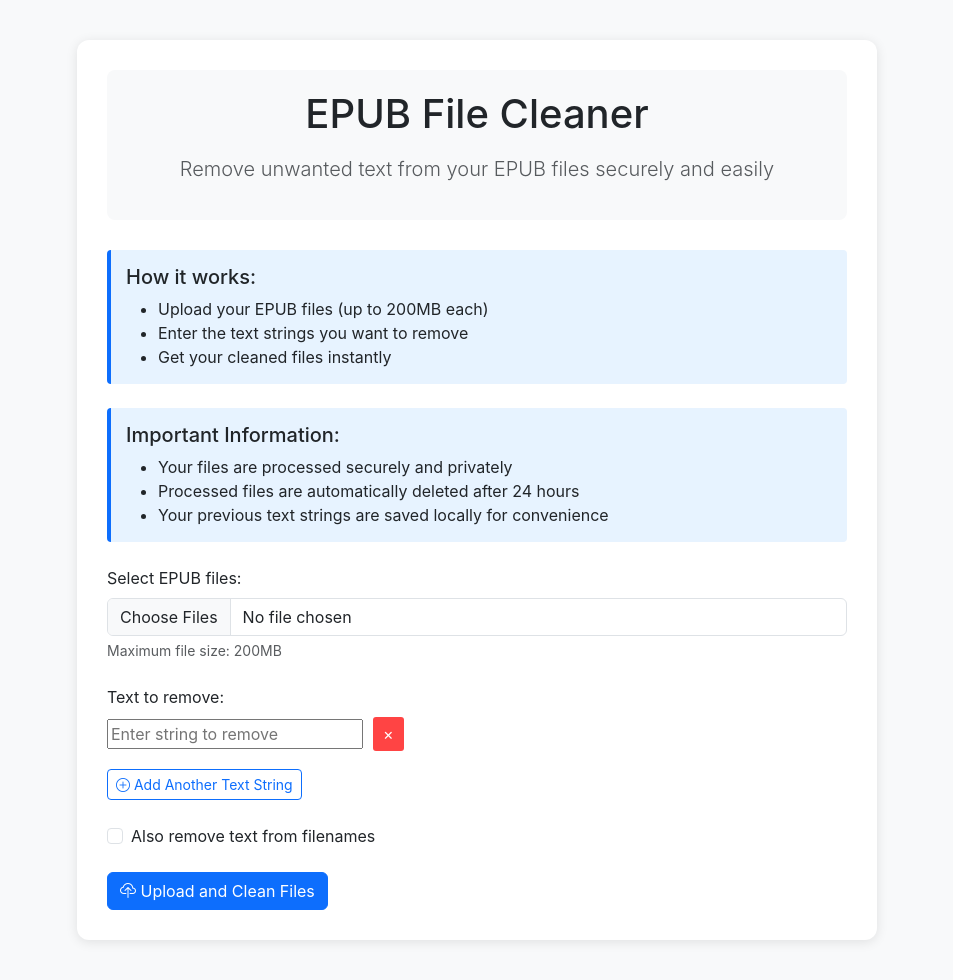
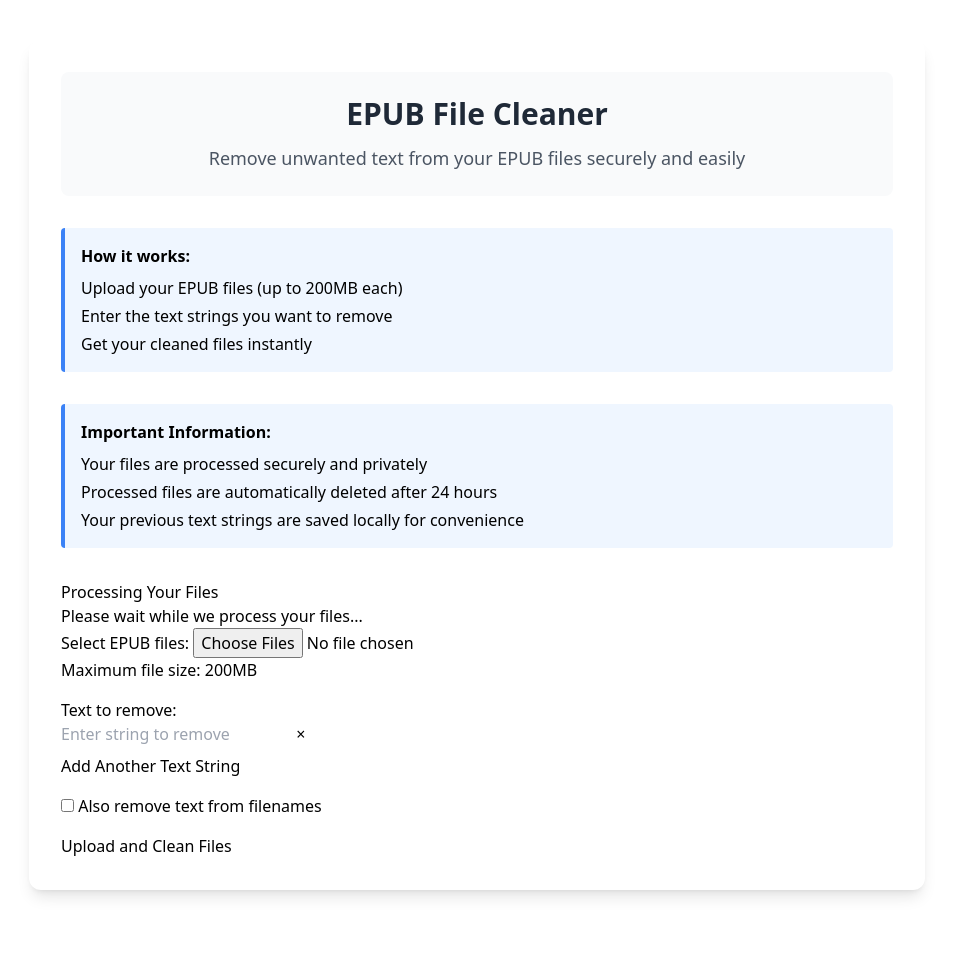
Before and after one commit to andreyst/FileCleaner, a Flask app: page / in a window 1280 px wide. Shown: the whole page, without its empty margins (163-1116 px from the left). After the commit the page ends 897 px from the top, so only its background shows below. Run offline with Flask 3, Linux system fonts and the light colour scheme; some libraries are stand-ins or nearby versions.

Commit message:
refactor: Convert UI from Bootstrap to Tailwind CSS

```diff
--- a/templates/upload.html
+++ b/templates/upload.html
@@ -2,137 +2,37 @@
 <html>
 <head>
     <title>EPUB Cleaner - Remove Text from EPUB Files</title>
-    <link href="https://cdn.jsdelivr.net/npm/bootstrap@5.3.2/dist/css/bootstrap.min.css" rel="stylesheet">
-    <link href="https://cdn.jsdelivr.net/npm/bootstrap-icons@1.11.3/font/bootstrap-icons.css" rel="stylesheet">
+    <script src="https://cdn.tailwindcss.com"></script>
+    <link href="https://cdnjs.cloudflare.com/ajax/libs/font-awesome/6.0.0/css/all.min.css" rel="stylesheet">
     <style>
-        body {
-            font-family: 'Inter', system-ui, -apple-system, sans-serif;
-            background-color: #f8f9fa;
-        }
-        .container {
-            max-width: 800px;
-            margin: 40px auto;
-            background: white;
-            padding: 30px;
-            border-radius: 12px;
-            box-shadow: 0 2px 12px rgba(0, 0, 0, 0.1);
-        }
-        .hero-section {
-            text-align: center;
-            margin-bottom: 30px;
-            padding: 20px;
-            background: #f8f9fa;
-            border-radius: 8px;
-        }
-        .info-box {
-            background: #e7f3ff;
-            border-left: 4px solid #0d6efd;
-            padding: 15px;
-            margin-bottom: 20px;
-            border-radius: 4px;
-        }
-        .form-group {
-            margin-bottom: 15px;
-        }
-        .string-inputs {
-            margin-bottom: 10px;
-            display: flex;
-            align-items: center;
-            gap: 10px;
-        }
-        .remove-btn {
-            background: #ff4444;
-            color: white;
-            border: none;
-            padding: 5px 10px;
-            cursor: pointer;
-            border-radius: 3px;
-        }
-        .remove-btn:hover {
-            background: #cc0000;
-        }
-        button {
-            padding: 10px 20px;
-            background-color: #4CAF50;
-            color: white;
-            border: none;
-            cursor: pointer;
-        }
-        button:hover {
-            background-color: #45a049;
-        }
-        .suggestions {
-            margin-top: 10px;
-        }
-        .suggestion {
-            display: inline-block;
-            background: #e9ecef;
-            padding: 5px 10px;
-            margin: 0 5px 5px 0;
-            border-radius: 20px;
-            cursor: pointer;
-            font-size: 0.9em;
-            transition: all 0.2s;
-        }
-        .suggestion:hover {
-            background: #dee2e6;
-        }
-        .suggestion .remove {
-            margin-left: 5px;
-            color: #dc3545;
-            font-weight: bold;
-        }
-        .loading-overlay {
-            display: none;
-            position: fixed;
-            top: 0;
-            left: 0;
-            width: 100%;
-            height: 100%;
-            background: rgba(255, 255, 255, 0.9);
-            z-index: 1000;
-        }
-        .loading-content {
-            position: absolute;
-            top: 50%;
-            left: 50%;
-            transform: translate(-50%, -50%);
-            text-align: center;
-        }
-        .loader {
-            border: 8px solid #f3f3f3;
-            border-top: 8px solid #4CAF50;
-            border-radius: 50%;
-            width: 50px;
-            height: 50px;
-            animation: spin 1s linear infinite;
-            margin: 20px auto;
-        }
         @keyframes spin {
             0% { transform: rotate(0deg); }
             100% { transform: rotate(360deg); }
         }
+        .animate-spin {
+            animation: spin 1s linear infinite;
+        }
     </style>
 </head>
 <body>
-    <div class="container">
-        <div class="hero-section">
-            <h1 class="mb-3">EPUB File Cleaner</h1>
-            <p class="lead text-muted">Remove unwanted text from your EPUB files securely and easily</p>
+    <div class="max-w-4xl mx-auto my-10 p-8 bg-white rounded-xl shadow-lg">
+        <div class="text-center mb-8 p-6 bg-gray-50 rounded-lg">
+            <h1 class="text-3xl font-bold mb-3 text-gray-800">EPUB File Cleaner</h1>
+            <p class="text-lg text-gray-600">Remove unwanted text from your EPUB files securely and easily</p>
         </div>
 
-        <div class="info-box mb-4">
-            <h5>How it works:</h5>
-            <ul class="mb-0">
+        <div class="mb-8 p-4 bg-blue-50 border-l-4 border-blue-500 rounded">
+            <h5 class="font-semibold mb-2">How it works:</h5>
+            <ul class="space-y-1">
                 <li>Upload your EPUB files (up to {{ max_file_size_mb }}MB each)</li>
                 <li>Enter the text strings you want to remove</li>
                 <li>Get your cleaned files instantly</li>
             </ul>
         </div>
 
-        <div class="info-box mb-4">
-            <h5>Important Information:</h5>
-            <ul class="mb-0">
+        <div class="mb-8 p-4 bg-blue-50 border-l-4 border-blue-500 rounded">
+            <h5 class="font-semibold mb-2">Important Information:</h5>
+            <ul class="space-y-1">
                 <li>Your files are processed securely and privately</li>
                 <li>Processed files are automatically deleted after 24 hours</li>
                 <li>Your previous text strings are saved locally for convenience</li>
```
